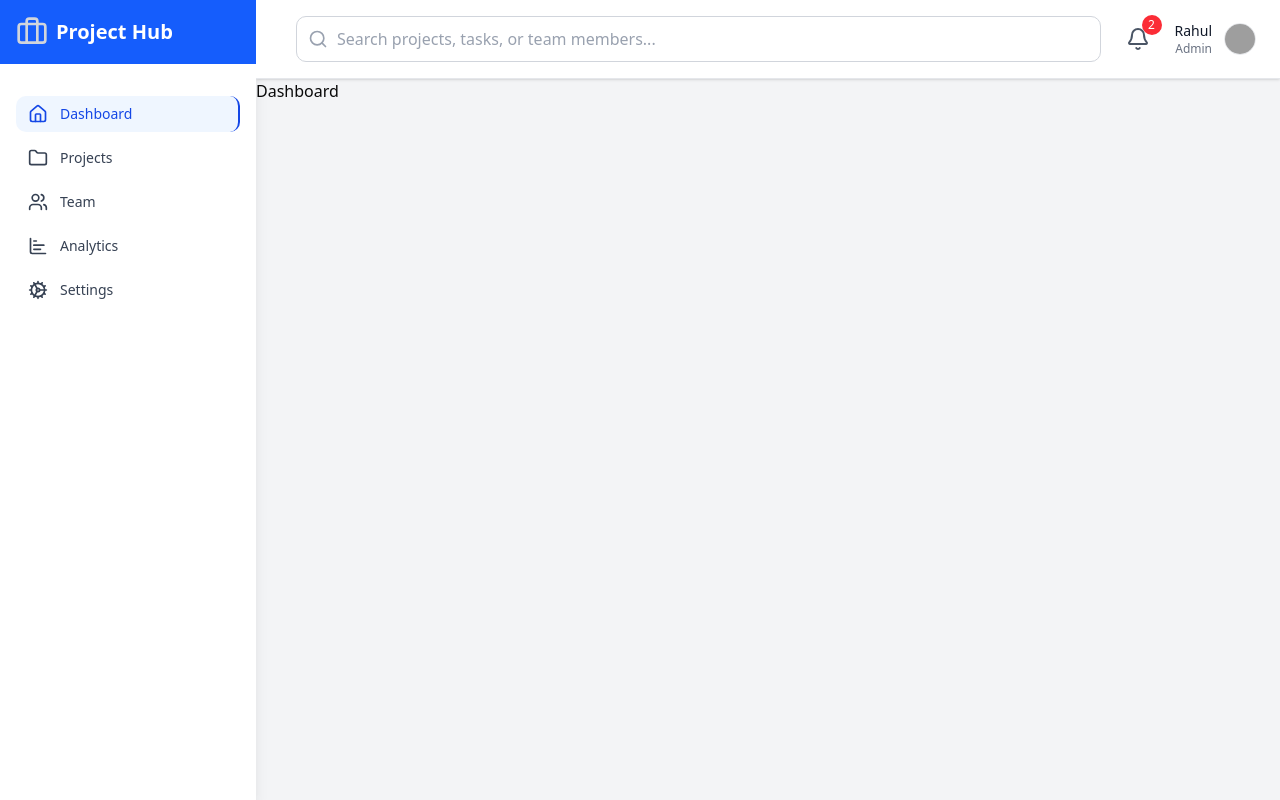
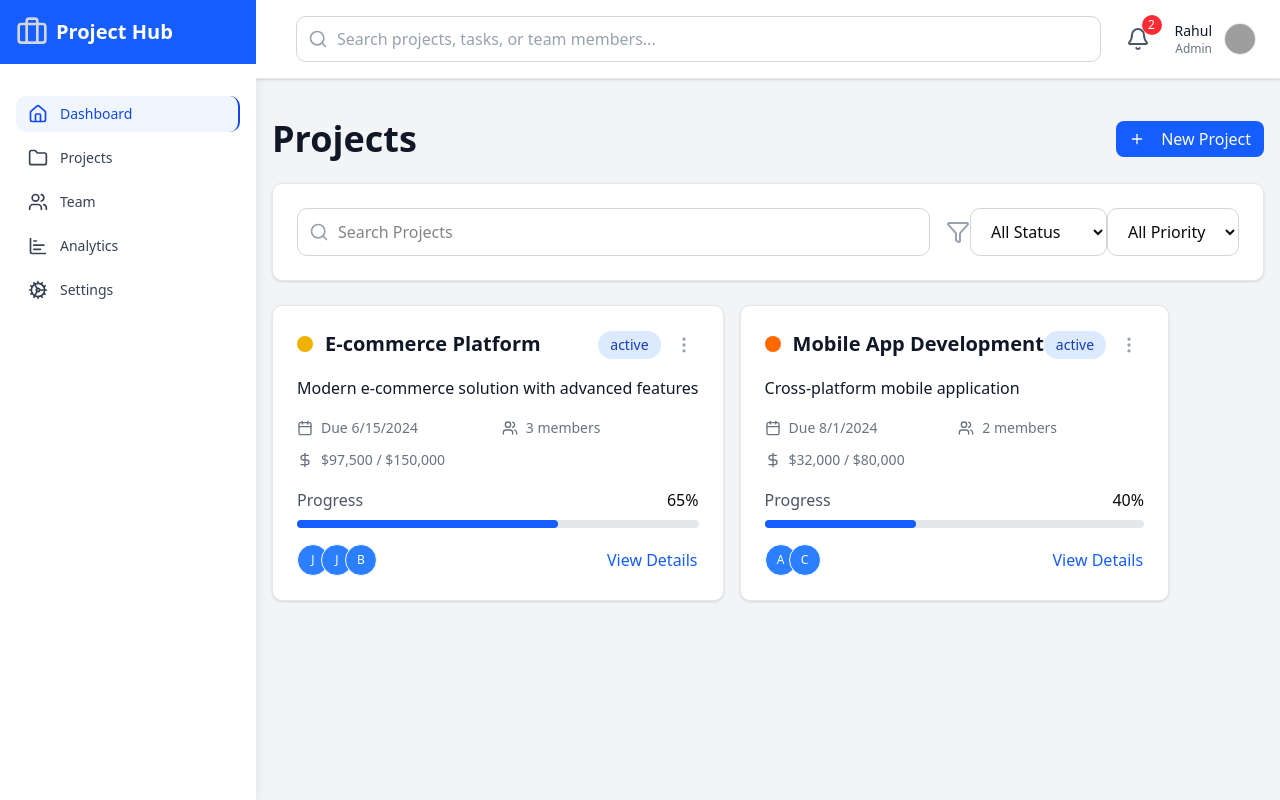
Before and after one commit to sarveshT7/Project-Management, a React (Vite) app: page / in a window 1280 px wide. Built offline with nearby package versions, Linux system fonts and the light colour scheme; grey boxes are pictures that could not be loaded.

Commit message:
changes in route

```diff
--- a/src/App.tsx
+++ b/src/App.tsx
@@ -20,8 +20,8 @@ function App() {
         <Router>
           <Layout>
             <Routes>
-              <Route path='/' element={<Dashboard />} />
-              <Route path='/projects' element={<Projects />} />
+              <Route path='/' element={< Projects />} />
+              <Route path='/projects' element={<Dashboard />} />
               <Route path='/team' element={<Teams />} />
               <Route path='/analytics' element={<Analytics />} />
               <Route path='/settings' element={<Settings />} />
```
